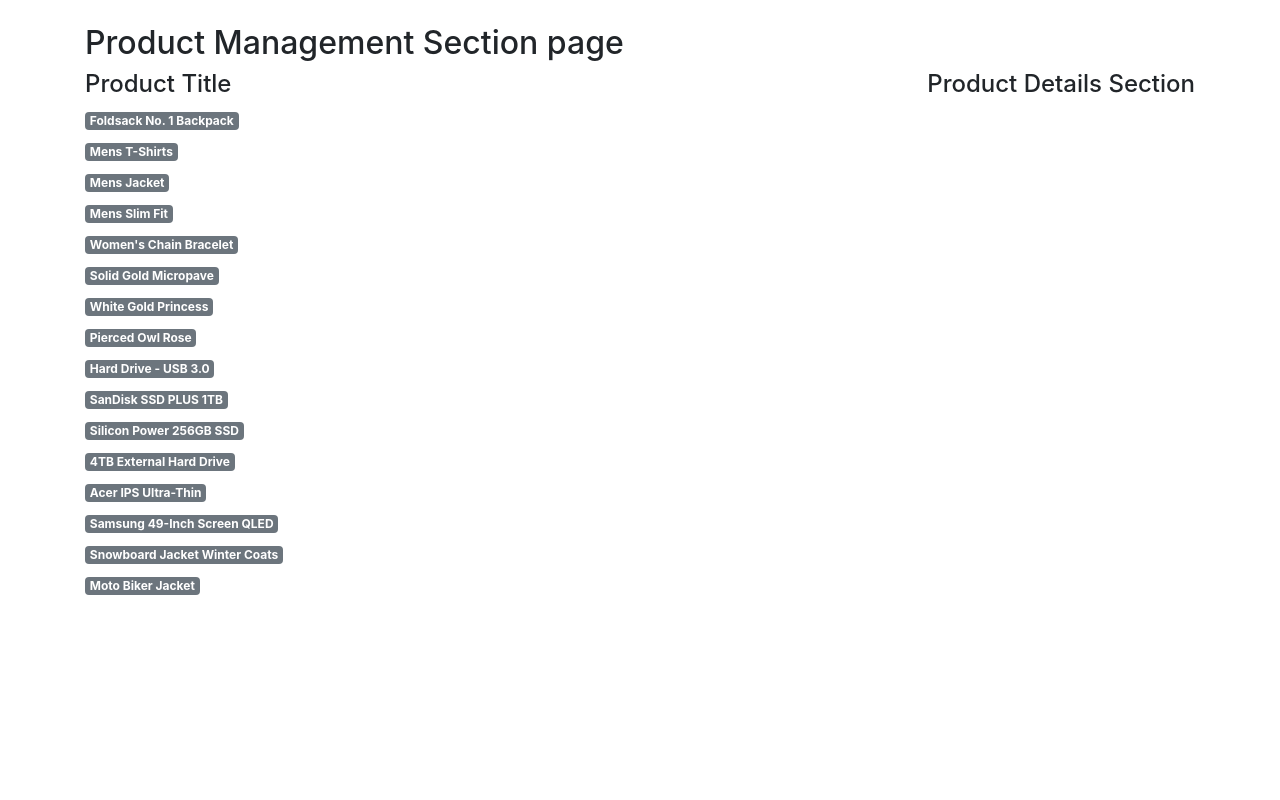
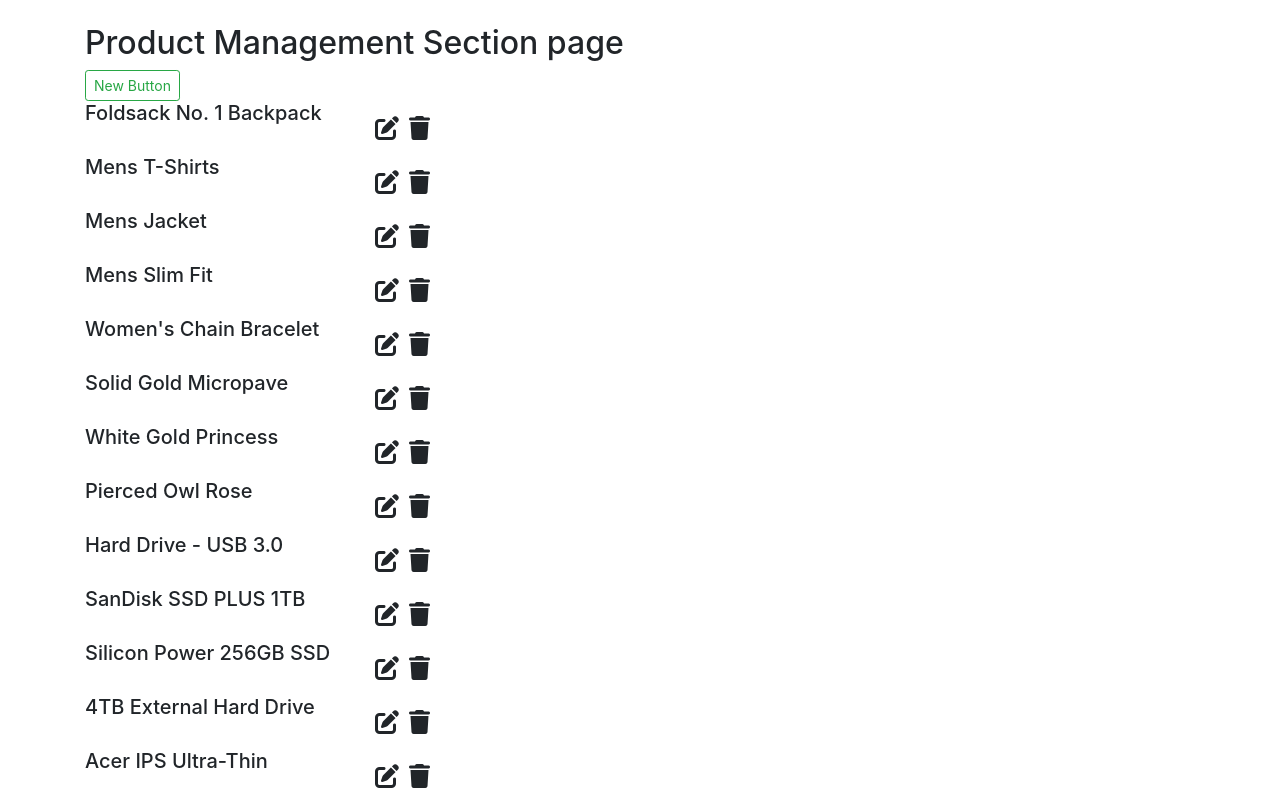
Before and after one commit to Omoefe-Ugboma/Estorewithfakeapi, an Angular app: page / in a window 1280 px wide. Shown: the top 800 px of the page. Built offline with nearby package versions, Linux system fonts and the light colour scheme; data requests are answered from the project's data file.

Commit message:
Edited list, icons for edit, delete & new product

```diff
--- a/src/app/app.module.ts
+++ b/src/app/app.module.ts
@@ -5,13 +5,15 @@
 import { MainComponent } from './components/main/main.component';
 import { ProductListComponent } from './components/product-list/product-list.component';
 import { ProductDetailsComponent } from './components/product-details/product-details.component';
+import { ProductFormComponent } from './components/product-form/product-form.component';
 
 @NgModule({
   declarations: [
     AppComponent,
     MainComponent,
     ProductListComponent,
-    ProductDetailsComponent
+    ProductDetailsComponent,
+    ProductFormComponent
   ],
   imports: [
 
--- a/src/app/components/main/main.component.html
+++ b/src/app/components/main/main.component.html
@@ -5,14 +5,16 @@
      <div class="row">
 
          <div class="col-4 text-left">
-            <h4>Product Title</h4>
+            <!-- <h4>Product Title</h4> -->
             <app-product-list [products]="products" (selectedProducts)="selectedProducts($event)"></app-product-list>
         </div>
 
 
-        <div class="col-8 text-right">
-            <h4>Product Details Section</h4>
+        <div class="col-8 text-left">
+            <!-- <h4>Product Details Section</h4> -->
             <app-product-details [product]="selectedProduct" (updateProduct)="selectedProducts($event)"></app-product-details>
+
+            <app-product-form *ngIf="editedProduct"></app-product-form>
         </div>
 
       </div>
--- a/src/app/components/main/main.component.ts
+++ b/src/app/components/main/main.component.ts
@@ -10,6 +10,7 @@
 
   products:  any = [];
   selectedProduct = null;
+  editedProduct = null;
 
   constructor(private apiService: ApiService) { }
 
--- a/src/app/components/product-details/product-details.component.html
+++ b/src/app/components/product-details/product-details.component.html
@@ -1,9 +1,8 @@
-
 <div *ngIf="product">
     <img [src]="product.image" width="200"/>
     <h5>Title: {{product.title}}</h5>
+    <i class="fa fa-star" [ngClass]="{'orange':product.avg_rating > 0}"></i>
     <i class="fa fa-star" [ngClass]="{'orange':product.avg_rating > 1}"></i>
-    <i class="fa fa-star" [ngClass]="{'orange':product.avg_rating > 0}"></i>
     <i class="fa fa-star" [ngClass]="{'orange':product.avg_rating > 2}"></i>
     <i class="fa fa-star" [ngClass]="{'orange':product.avg_rating > 3}"></i>
     <i class="fa fa-star" [ngClass]="{'orange':product.avg_rating > 4}"></i>
@@ -22,6 +21,4 @@
         [ngClass]="{'purple': rateHovered >= rate}"
         ></i>
     </div>
-
-
 </div>
--- /dev/null
+++ b/src/app/components/product-form/product-form.component.html
@@ -0,0 +1 @@
+<p>product-form works!</p>
--- /dev/null
+++ b/src/app/components/product-form/product-form.component.ts
@@ -0,0 +1,15 @@
+import { Component, OnInit } from '@angular/core';
+
+@Component({
+  selector: 'app-product-form',
+  templateUrl: './product-form.component.html',
+  styleUrls: ['./product-form.component.css']
+})
+export class ProductFormComponent implements OnInit {
+
+  constructor() { }
+
+  ngOnInit(): void {
+  }
+
+}
--- a/src/app/components/product-list/product-list.component.css
+++ b/src/app/components/product-list/product-list.component.css
@@ -0,0 +1,12 @@
+.product-item{
+    display: grid;
+    grid-template-columns: 1fr auto auto;
+}
+.product-item i{
+    font-size: 1.5em;
+    margin: 15px 5px;
+    cursor: pointer;
+}
+i[name='trash']{
+    color: crimson;
+}
--- a/src/app/components/product-list/product-list.component.html
+++ b/src/app/components/product-list/product-list.component.html
@@ -1,3 +1,10 @@
-<div *ngFor="let prolist of products" (click)="productClicked(prolist)">
-   <h5 class="badge badge-secondary">{{prolist.title}}</h5>
+<button class="btn btn-outline-success btn-sm">New Button</button>
+<div *ngFor="let prolist of products" class="product-item">
+   <h5 (click)="productClicked(prolist)" >
+      {{prolist.title}}
+   </h5>
+
+      <i class="fa fa-edit"></i>
+      <i class="fa fa-trash"></i>
+
 </div>
```
Also changed, not shown: src/app/components/product-form/product-form.component.css (added), 1 other file (tests, documents, lock files or other folders).
